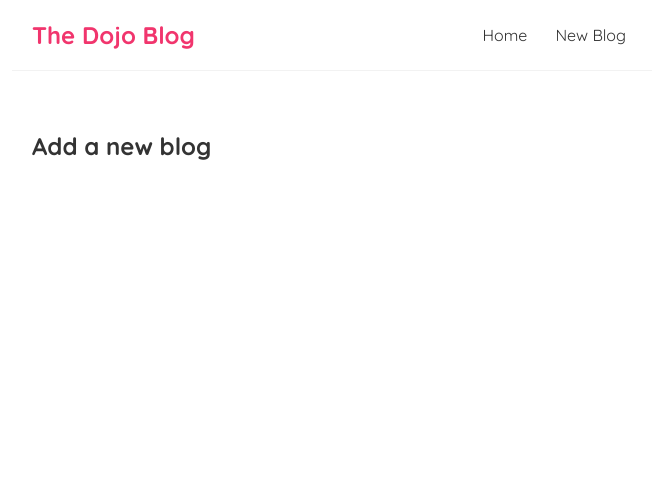
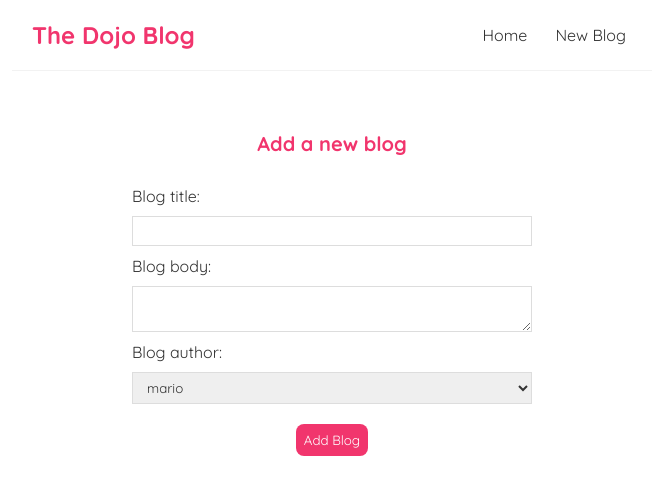
Before and after one commit to Pinetart/Ninja-Tutorial-React, a React (Create React App) app: page /create in a window 1280 px wide. Shown: the top 494 px of the page, without its empty margins (308-964 px from the left). Built offline with nearby package versions, Linux system fonts and the light colour scheme.

Commit message:
Controlled Inputs (forms)

```diff
--- a/src/Components/Create.js
+++ b/src/Components/Create.js
@@ -1,7 +1,34 @@
+import { useState } from "react";
+
 const Create = () => {
+  const [title, setTitle] = useState("");
+  const [body, setBody] = useState("");
+  const [author, setAuthor] = useState("mario");
+
   return (
     <div className="create">
       <h2>Add a new blog</h2>
+      <form>
+        <label>Blog title:</label>
+        <input
+          type="text"
+          value={title}
+          required
+          onChange={(e) => setTitle(e.target.value)}
+        ></input>
+        <label>Blog body:</label>
+        <textarea
+          required
+          value={body}
+          onChange={(e) => setBody(e.target.value)}
+        ></textarea>
+        <label>Blog author:</label>
+        <select value={author} onChange={(e) => setAuthor(e.target.value)}>
+          <option value="mario">mario</option>
+          <option value="yoshi">yoshi</option>
+        </select>
+        <button>Add Blog</button>
+      </form>
     </div>
   );
 };
--- a/src/index.css
+++ b/src/index.css
@@ -68,3 +68,41 @@
   border-radius: 8px;
   cursor: pointer;
 }
+/* create new blog form */
+.create {
+  max-width: 400px;
+  margin: 0 auto;
+  text-align: center;
+}
+.create label {
+  text-align: left;
+  display: block;
+}
+.create h2 {
+  font-size: 20px;
+  color: #f1356d;
+  margin-bottom: 30px;
+}
+.create input,
+.create textarea,
+.create select {
+  width: 100%;
+  padding: 6px 10px;
+  margin: 10px 0;
+  border: 1px solid #ddd;
+  box-sizing: border-box;
+  display: block;
+}
+.create button {
+  background: #f1356d;
+  color: #fff;
+  border: 0;
+  padding: 8px;
+  border-radius: 8px;
+  cursor: pointer;
+  margin: 10px 0;
+  transition: background 0.4s;
+}
+.create button:hover {
+  background: #861c3c;
+}
```
